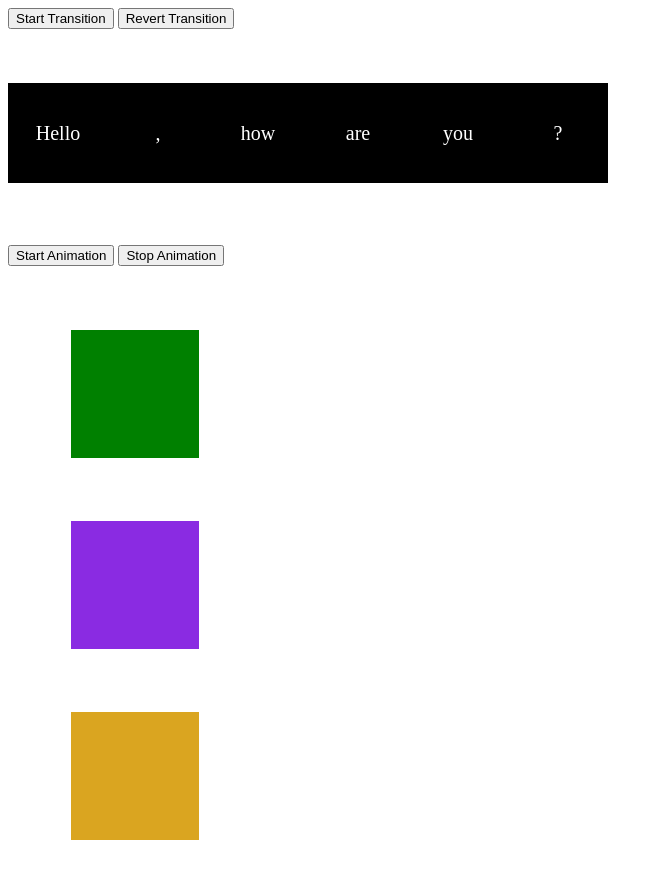
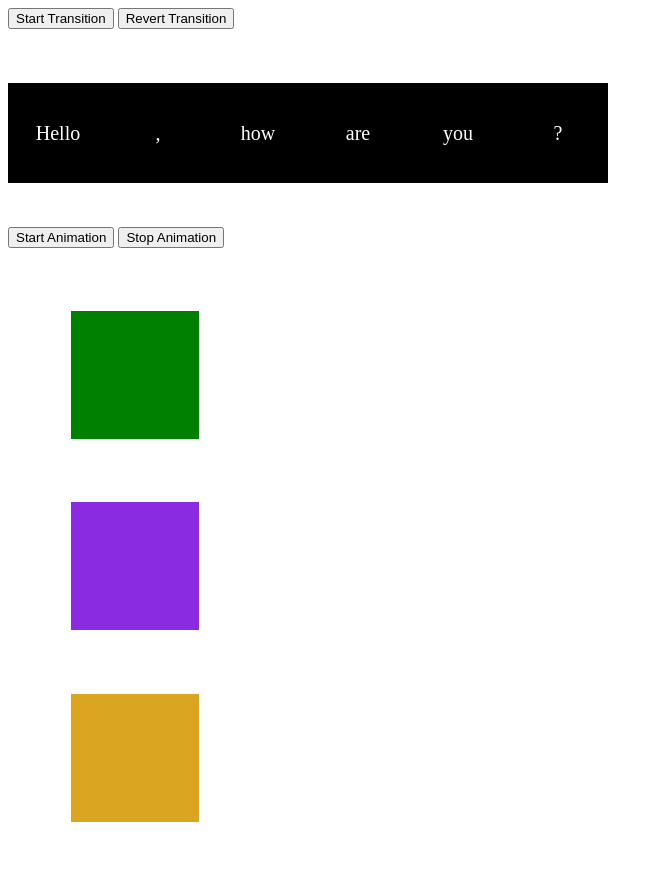
Before and after one commit to mobiledev2018/mobiledev2018.github.io, a plain HTML site: page pages/trigger-transitions.html in a window 1280 px wide. Shown: the whole page, without its empty margins (0-663 px from the left). Drawn offline with Linux system fonts and the light colour scheme.

Commit message:
formatting update

```diff
--- a/pages/trigger-transitions.html
+++ b/pages/trigger-transitions.html
@@ -30,7 +30,13 @@
         <div class="box" id="cubic">?</div>
         <br>
         <br>
-        <div style="margin-top: 10%">
+        <br>
+        <br>
+        <br>
+        <br>
+        <br>
+        <br>
+        <div>
             <button onclick="startAnimations()">Start Animation</button>
             <button onclick="stopAnimations()">Stop Animation</button>
             <div id="spin" class="spin"></div>
```
